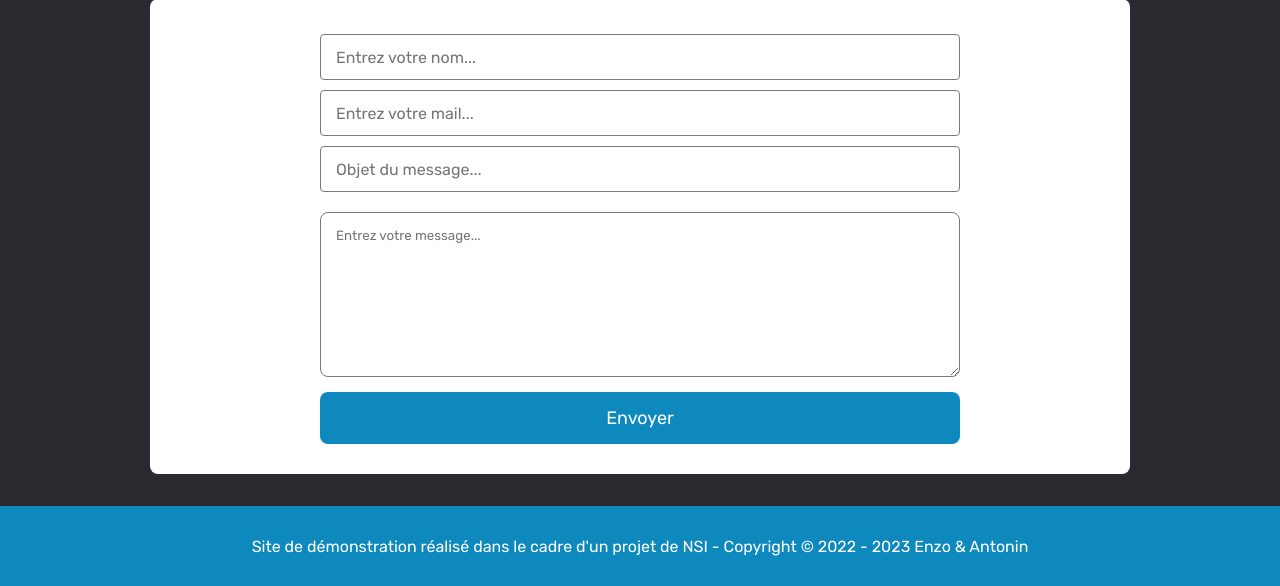
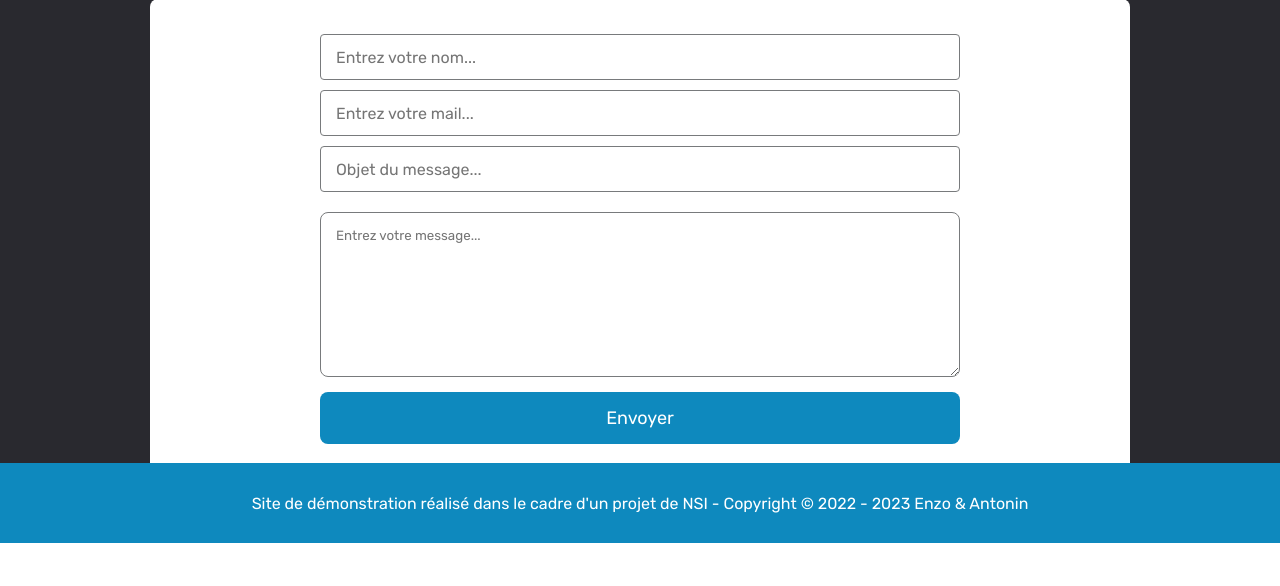
Before and after one commit to agnlt64/NSIte, a Flask app: page /contact/ in a window 1280 px wide. Shown: the part 257-843 px from the top of the page. After the commit the page ends 800 px from the top, so only its background shows below. Run offline with Flask 2, Linux system fonts and the light colour scheme.

Commit message:
fix footer with absolute

```diff
--- a/app/static/css/base.css
+++ b/app/static/css/base.css
@@ -257,6 +257,21 @@ a {
     margin-top: 2rem;
 }
 
+.footer-sticky {
+    display: flex;
+    align-items: center;
+    position: absolute;
+    justify-content: center;
+    background-color: var(--main-color);
+    color: white;
+    height: 5em;
+    text-align: center;
+    bottom: 0;
+    left: 0;
+    right: 0;
+    margin-top: 2rem;
+}
+
 @media (max-width: 1100px) {
     .theme {
         margin-right: 11%;
--- a/app/static/js/responsive.js
+++ b/app/static/js/responsive.js
@@ -26,11 +26,6 @@ if (window.innerWidth > 450) {
 
 for(f of footers) {
     if (location.pathname === '/contact/' || location.pathname === '/moyenne/') {
-        if (window.innerWidth > 1200) {
-            f.style.position = "relative"
-        }
-        if (window.innerWidth < 450) {
-            f.Style.position = "absolute"
-        }
+        f.className = 'footer-sticky'
     }
 }
```
